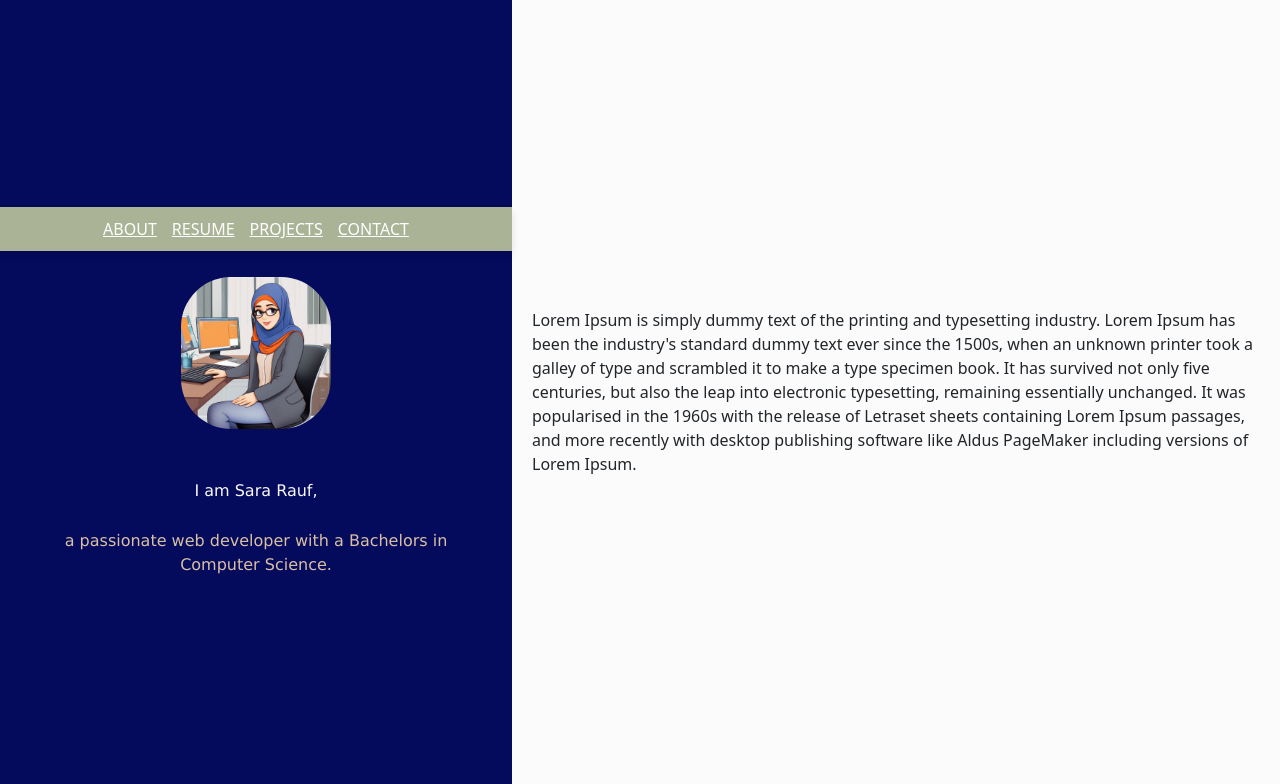
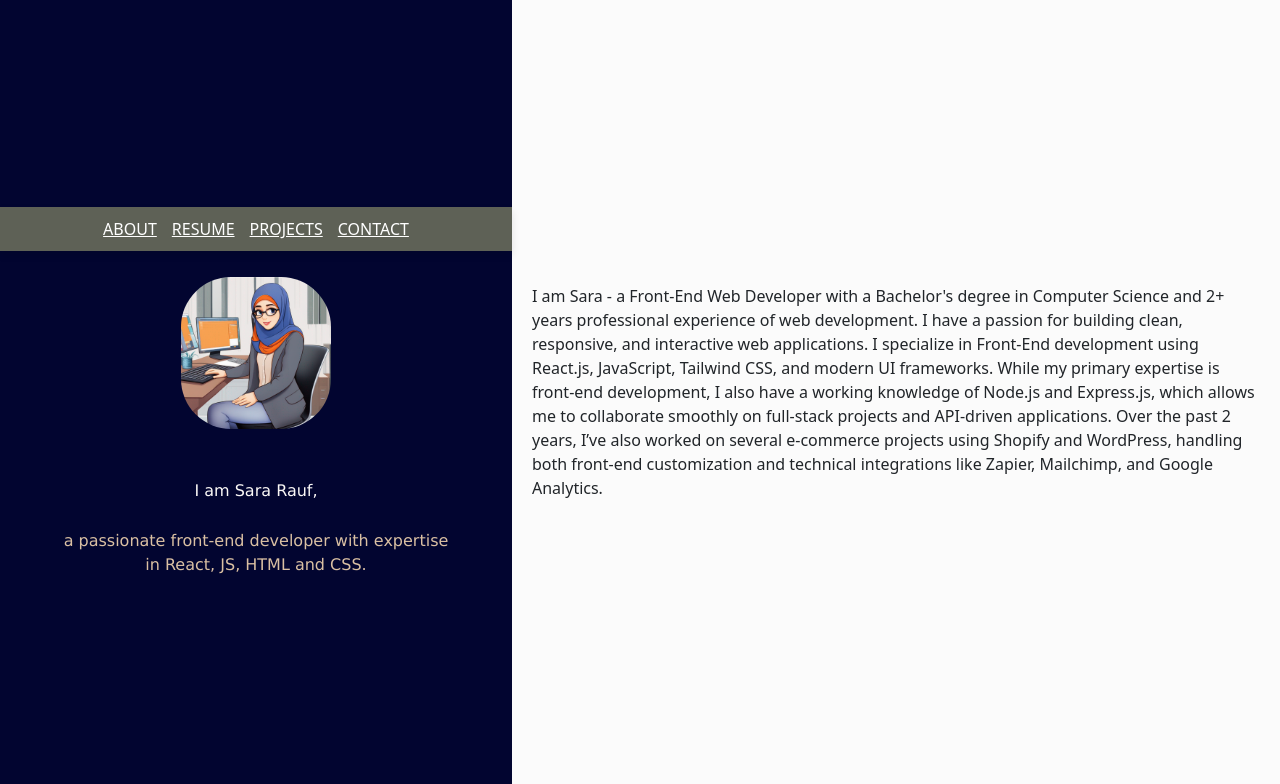
Before and after one commit to srauf456/portfolio, a website: page index.html in a window 1280 px wide. Shown: the top 784 px of the page. Drawn offline with nearby package versions, Linux system fonts and the light colour scheme; a web font is replaced by a local one.

Commit message:
Changed background colors, updated About me

```diff
--- a/assets/style.css
+++ b/assets/style.css
@@ -6,7 +6,7 @@
     flex: 1;
 }
 #hero-header{
-    background-color: #040a5c;
+    background-color: #020530;
     display: flex;
     align-items: center;
     justify-content: center;
@@ -82,7 +82,7 @@ a{
     background-color: #040a5c;
     width: 40%;
     margin-bottom: 20px;
-    background: #AAB396; /* Card background */
+    background: #5e6156; /* Card background */
     padding: 10px;
     box-shadow: 0px 4px 8px rgba(0, 0, 0, 0.1); /* Soft shadow */
 }
--- a/index.html
+++ b/index.html
@@ -40,14 +40,18 @@ A contact me section that includes information for users to get in touch with yo
 
             </div>
             <p class="intro">I am Sara Rauf,</p>
-            <p class="intro-two"> a passionate web developer with a Bachelors in Computer Science.</h2>
+            <p class="intro-two"> a passionate front-end developer with expertise in React, JS, HTML and CSS.</h2>
     </div>
         </section>
 
 
         <section id="about">
            <p class="text-5xl">
-            Lorem Ipsum is simply dummy text of the printing and typesetting industry. Lorem Ipsum has been the industry's standard dummy text ever since the 1500s, when an unknown printer took a galley of type and scrambled it to make a type specimen book. It has survived not only five centuries, but also the leap into electronic typesetting, remaining essentially unchanged. It was popularised in the 1960s with the release of Letraset sheets containing Lorem Ipsum passages, and more recently with desktop publishing software like Aldus PageMaker including versions of Lorem Ipsum.  </section>
+           I am Sara - a Front-End Web Developer with a Bachelor's degree in Computer Science and 2+ years professional experience of web development. I have a passion for building clean, responsive, and interactive web applications.
+           I specialize in Front-End development using React.js, JavaScript, Tailwind CSS, and modern UI frameworks.
+           While my primary expertise is front-end development, I also have a working knowledge of Node.js and Express.js, which allows me to collaborate smoothly on full-stack projects and API-driven applications.
+           Over the past 2 years, I’ve also worked on several e-commerce projects using Shopify and WordPress, handling both front-end customization and technical integrations like Zapier, Mailchimp, and Google Analytics.
+  </section>
         <section id="contact"></section>
         <section id="myfooter">
 
```
